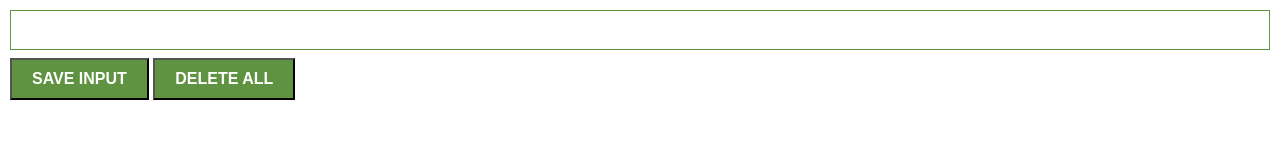
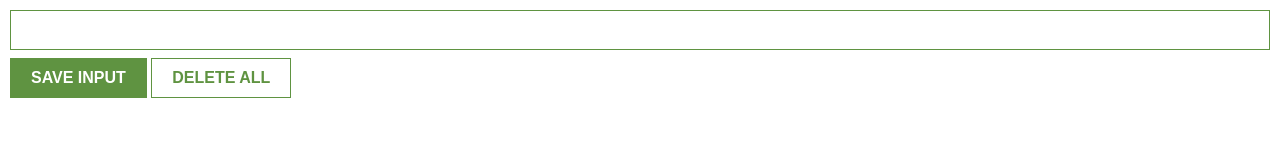
Before and after one commit to DYoungbar3/Chrome-Ext-Scrimba, a browser extension: page index.html in a window 1280 px wide. Drawn offline with Linux system fonts and the light colour scheme.

Commit message:
Style delete button to be opposite of save

```diff
--- a/index.css
+++ b/index.css
@@ -15,11 +15,18 @@ input {
 }
 
 button {
-    background-color: #5f9341;
+    background: #5f9341;
     color: white;
     font-weight: bold;
     font-size: 16px;
     padding: 10px 20px;
+    border: 1px solid #5f9341;
+}
+
+#delete-btn {
+    background: white;
+    border: 1px solid #5f9341;
+    color: #5f9341;
 }
 
 ul {
```
